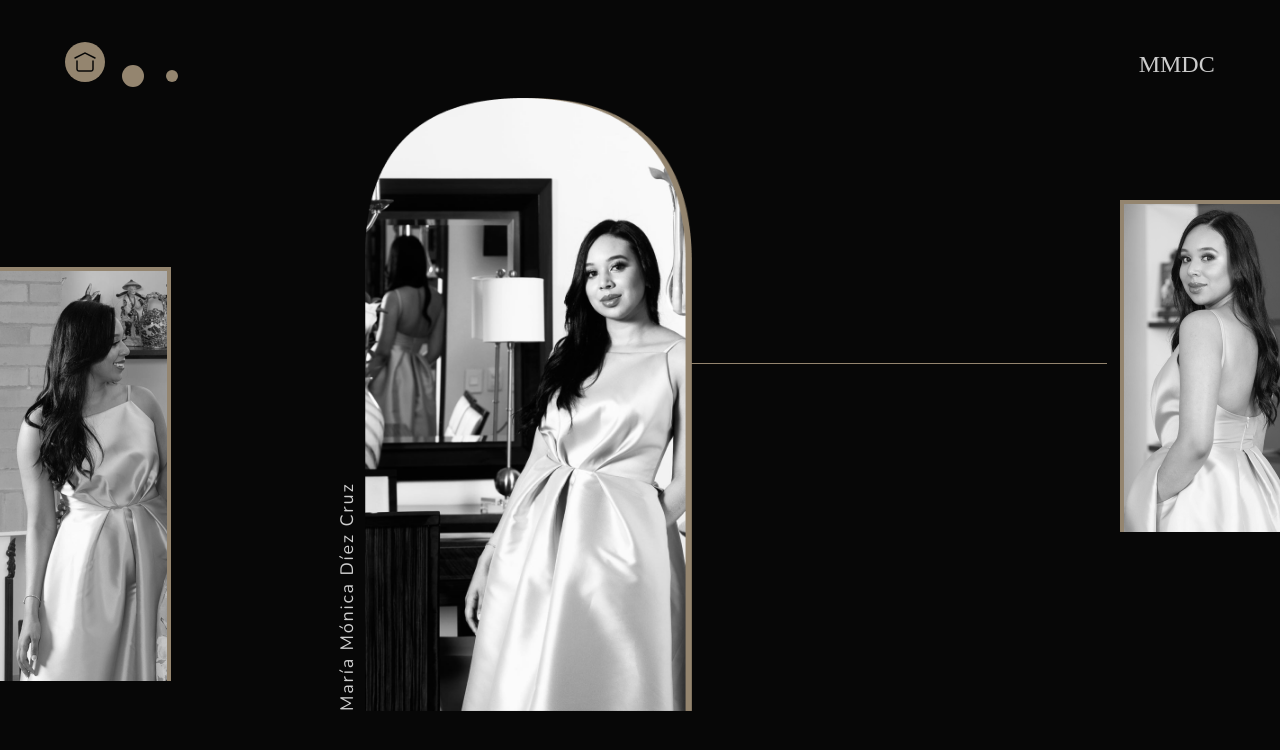
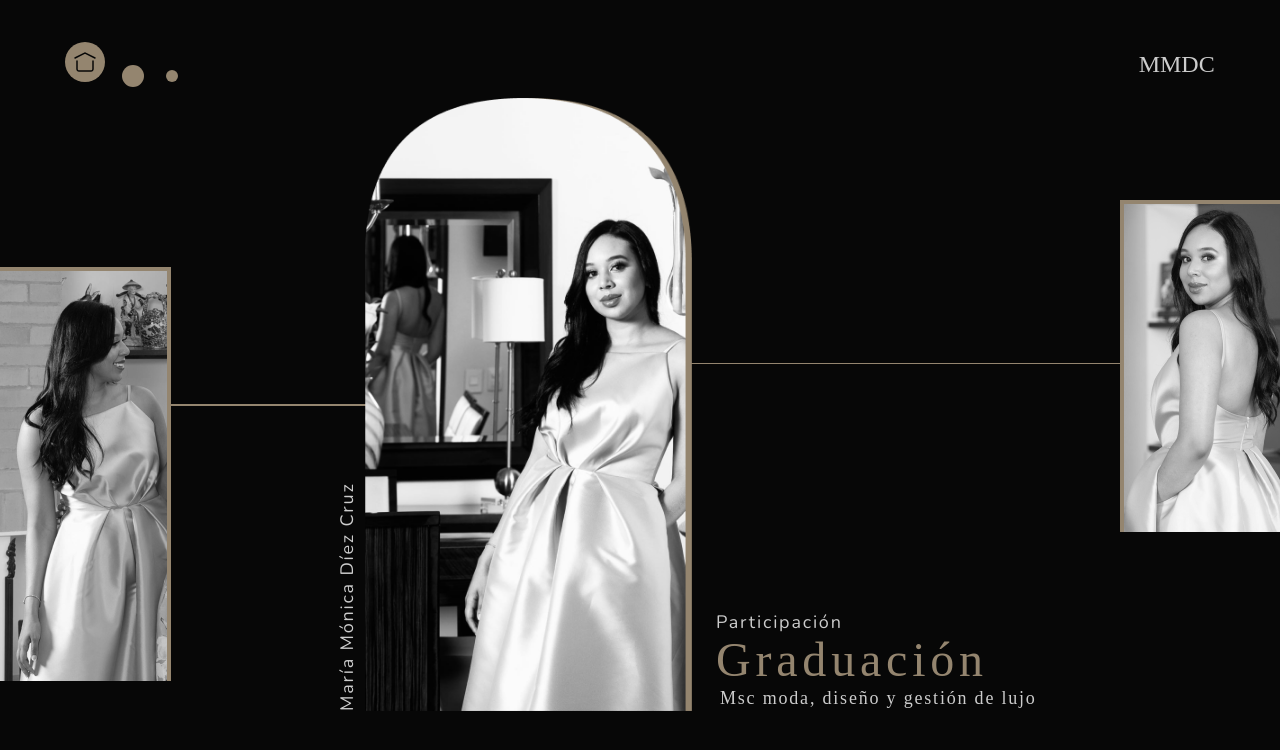
Before and after one commit to NicoAmont/mmdc-grado, a Next.js app: page / in a window 1280 px wide. Shown: the top 750 px of the page. Built offline with nearby package versions, Linux system fonts and the light colour scheme; a web font is replaced by a local one.

Commit message:
adding some details banner final

```diff
--- a/pages/index.js
+++ b/pages/index.js
@@ -43,7 +43,14 @@ export default function Home() {
             <div className='animate-slide-right top-1/4 right-0 absolute z-10 border-gold border-l-4 border-t-4'>
               <img className='h-full grayscale  '  src="/derbanner.png" />
             </div>
-            <div className='linea z-0  top-1/3 left-1/2 w-1/2  right-0'></div>
+            <div className='w-auto h-auto absolute bottom-1/4 right-1/4 transform translate-x-36 translate-y-28  z-10 '>
+              <p className=' hover:filter-none w-28 top-0 -left-48 font-body text-lg text-bgr2 font-extralight tracking-widest  z-10 filter-none '>Participación</p>
+              <p className=' hover:filter-none w-96 top-0 -left-48 font-heads text-5xl text-gold font-extralight tracking-widest  z-10 filter-none '>Graduación</p>
+              <p className=' hover:filter-none w-96 top-0 -left-48 font-heads ml-1 text-lg text-bgr2 font-extralight tracking-widest  z-10 filter-none '>Msc moda, diseño y gestión de lujo</p>
+            </div>
+            <div className='linea z-0  top-1/3 left-1/2 w-1/2'></div>
+            <div className='lineaD z-0  top-1/3 left-0 mt-10 w-1/3  '></div>
+
 
           </div>
         </div>
--- a/styles/globals.css
+++ b/styles/globals.css
@@ -88,13 +88,12 @@ input[type=number]::-webkit-outer-spin-button {
 }
 
 
-/*Lineas con animacion */
+/*Lineas con animacion BANNER*/
 .linea {
   position: relative;
   height: 1.8px;
   overflow: hidden;
 }
-
 .linea::before {
   content: "";
   display: block;
@@ -102,10 +101,9 @@ input[type=number]::-webkit-outer-spin-button {
   height: 100%;
   width: 0%;
   background-color: #94856F;
-  animation: rellenar 5s linear forwards;
-  animation-delay: 4s;
+  animation: rellenar 4s linear forwards;
+  animation-delay: 2s;
 }
-
 @keyframes rellenar {
   0% {
     width: 0%;
@@ -114,3 +112,28 @@ input[type=number]::-webkit-outer-spin-button {
     width: 100%;
   }
 }
+  /*animacion linea de derecha a izquierda*/
+  .lineaD {
+    position: relative;
+    height: 1.8px;
+    overflow: hidden;
+  }
+  .lineaD::before {
+    content: "";
+    display: block;
+    position: absolute;
+    height: 100%;
+    width: 0%;
+    right: 0;
+    background-color: #94856F;
+    animation: rellenarD 4s linear forwards;
+    animation-delay: 2s;
+  }
+  @keyframes rellenarD {
+    0% {
+      width: 0%;
+    }
+    100% {
+      width: 100%;
+    }
+  }
```
